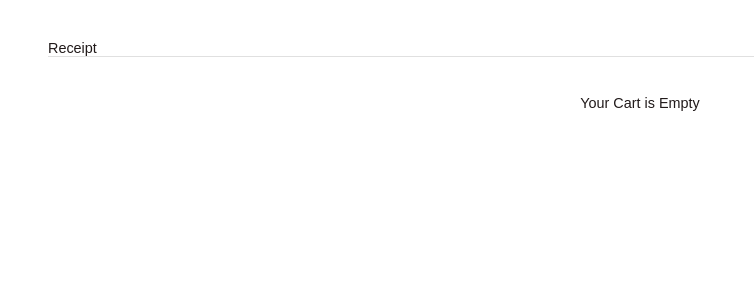
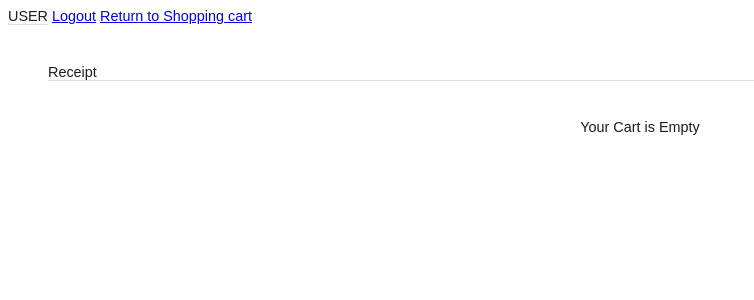
Before and after one commit to axelwihlborg/EITF05, a PHP site: page /receipt.php in a window 1280 px wide. Shown: the top 300 px of the page, without its empty margins (0-754 px from the left). Run offline with PHP 8.4, Linux system fonts and the light colour scheme.

Commit message:
Git add -p, git commit -m fnuttar message fnuttar, git push

```diff
--- a/hemsidatest2/index.php
+++ b/hemsidatest2/index.php
@@ -42,6 +42,8 @@ switch($_GET["action"]) {
 	break;
 	case "pay":
 		header("Location: receipt.php");
+//		$db_handle->runQuery("INSERT INTO orders(orderid,	id,	username,	ordertime) VALUES(1234,1, 'Leia', 2019-01-02)");
+
 	break;
 
 }
@@ -53,6 +55,10 @@ switch($_GET["action"]) {
 <link href="style.css" type="text/css" rel="stylesheet" />
 </HEAD>
 <BODY>
+	<div class="topnav">
+	  <a class="txt-heading">USER</a>
+	  <a href="login.php">Logout</a>
+	</div>
 <div id="shopping-cart">
 <div class="txt-heading">Shopping Cart</div>
 
--- a/hemsidatest2/receipt.php
+++ b/hemsidatest2/receipt.php
@@ -2,7 +2,23 @@
 session_start();
 require_once("dbcontroller.php");
 $db_handle = new DBController();
+if(!empty($_GET["action"])) {
+  switch($_GET["action"]) {
+    case "logout":
+      unset($_SESSION["cart_item"]);
+      header("Location: login.php");
 
+  //		$db_handle->runQuery("INSERT INTO orders(orderid,	id,	username,	ordertime) VALUES(1234,1, 'Leia', 2019-01-02)");
+
+    break;
+
+    case "return":
+    unset($_SESSION["cart_item"]);
+    header("Location: index.php");
+    break;
+
+  }
+  }
 ?>
 <HTML>
 <HEAD>
@@ -10,6 +26,11 @@ $db_handle = new DBController();
 <link href="style.css" type="text/css" rel="stylesheet" />
 </HEAD>
 <BODY>
+<div class="topnav">
+  <a class="txt-heading">USER</a>
+  <a id="logout" href="receipt.php?action=logout">Logout</a>
+    <a id="logout" href="receipt.php?action=return">Return to Shopping cart</a>
+</div>
 <div id="shopping-cart">
 <div class="txt-heading">Receipt</div>
 
```
